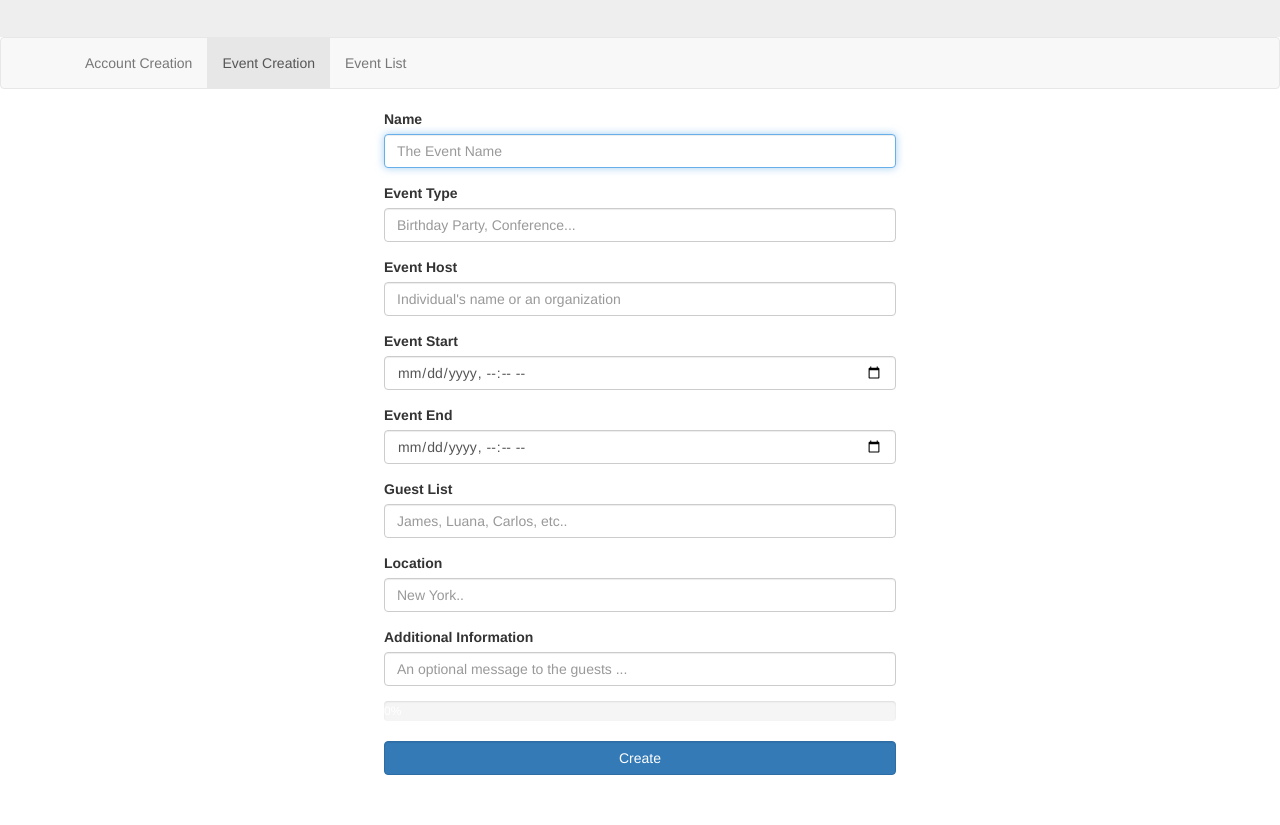
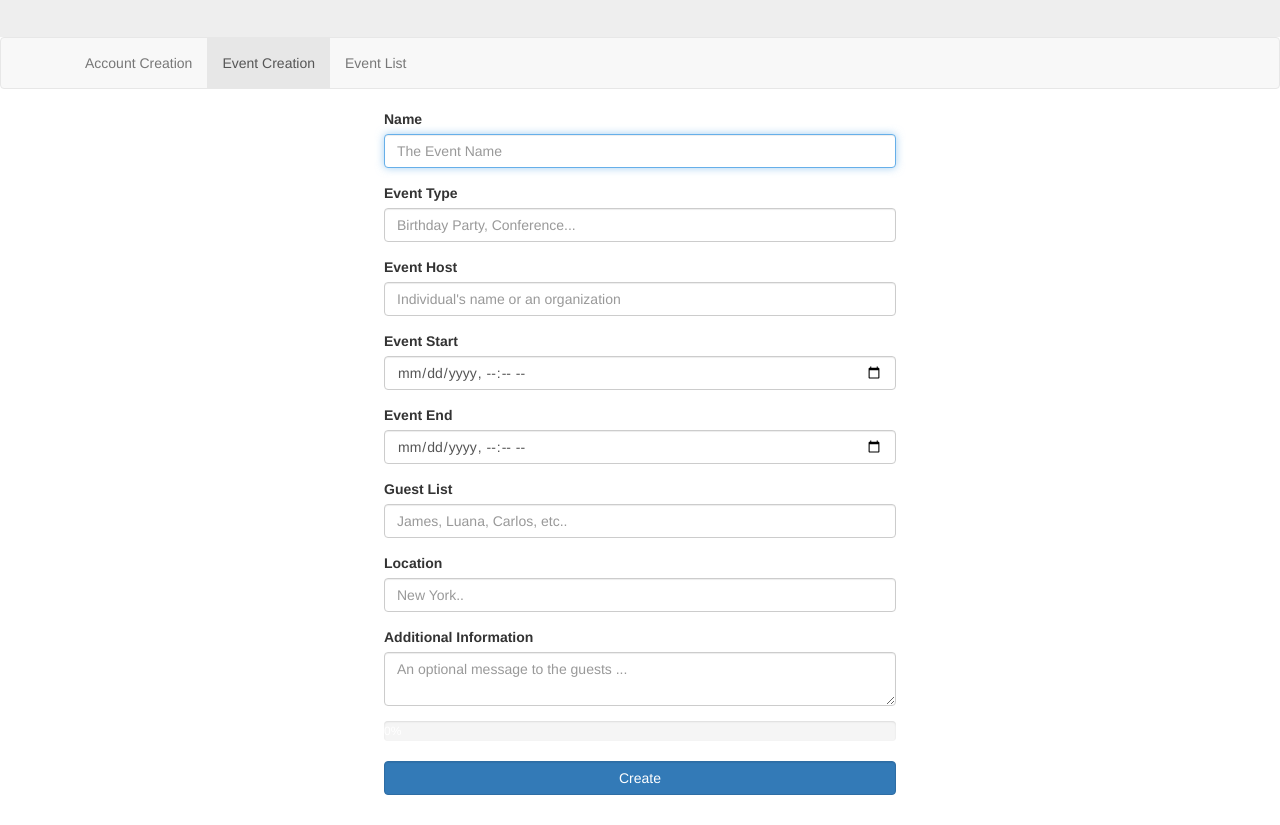
Before and after one commit to mmoraisa/MeetUpEventPlanner, a website: page src/event.jade in a window 1280 px wide. Shown: the part 152-977 px from the top of the page. Drawn offline with nearby package versions, Linux system fonts and the light colour scheme; files that its build step writes are made by us from their sources.

Commit message:
fix: changed Additional Info to textarea

```diff
--- a/src/event.jade
+++ b/src/event.jade
@@ -54,7 +54,7 @@ html
 						input#inputLocation.form-control(type="text",name="location",placeholder="New York..",required)
 					.form-group
 						label(for="inputAdditionalInfo") Additional Information
-						input#inputAdditionalInfo.form-control(type="text",name="additionalinfo",placeholder="An optional message to the guests ...")
+						textarea#inputAdditionalInfo.form-control(type="text",name="additionalinfo",placeholder="An optional message to the guests ...")
 					.progress
 						.progress-bar(role="progressbar",aria-valuenow="0",aria-valuemin="0",aria-valuemax="100",style="width:0%") 0%
 					input.form-control.btn-primary(type="submit",value="Create")
--- a/src/js/app.js
+++ b/src/js/app.js
@@ -210,7 +210,7 @@ function getSavedEvents(){
 }
 
 function refreshProgress(){
-	var step = 100 / $('.form-group').length;
+	var step = 100 / $('input:not([type="submit"])').length;
 	var now = ( $('.form-group.has-success').length ) * step;
 	var perc_now = now + '%';
 
```
